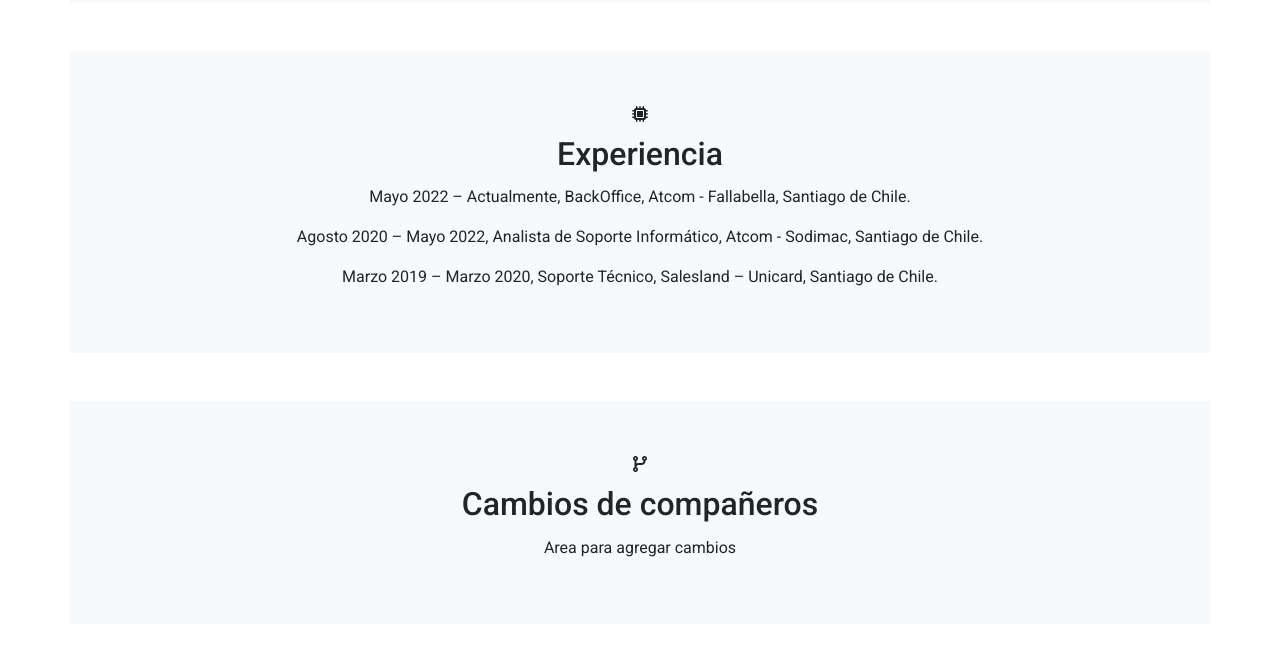
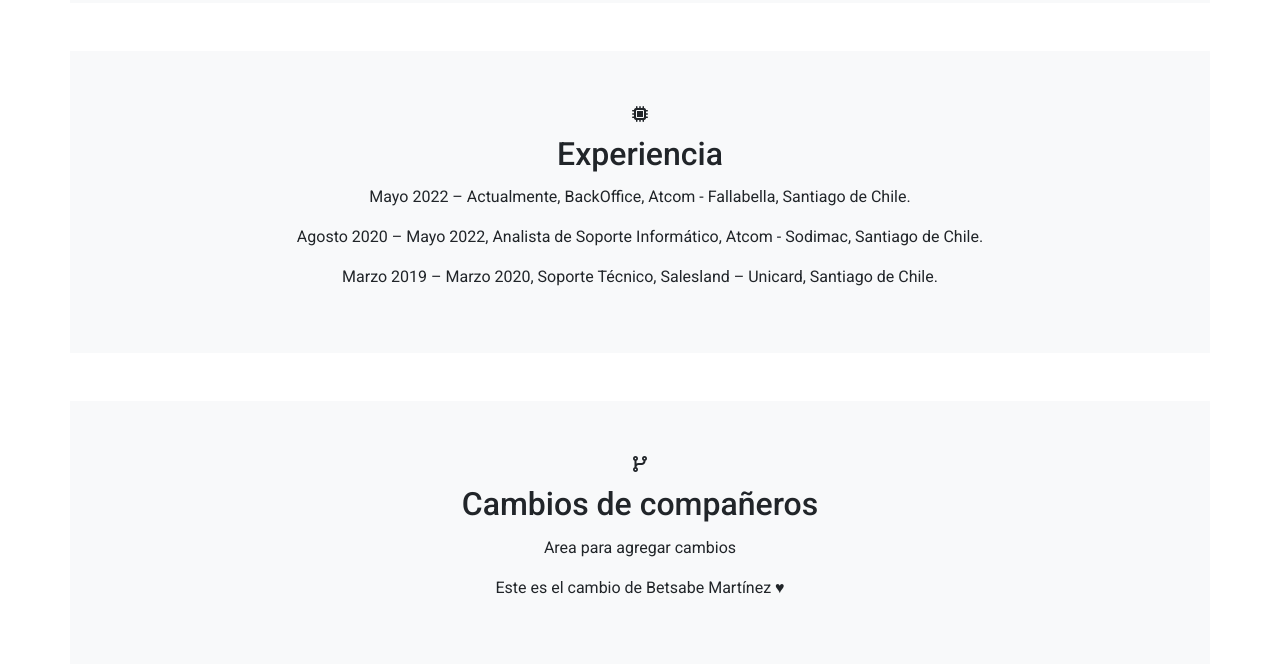
Before and after one commit to afpbcode/afpbcode.github.io, a plain HTML site: page index.html in a window 1280 px wide. Shown: the part 2654-3320 px from the top of the page. Drawn offline with nearby package versions, Linux system fonts and the light colour scheme.

Commit message:
Se agrega párrafo en la seccion de Cambios de compañeros que dice Este es el cambio de Betsabe Martínez

```diff
--- a/index.html
+++ b/index.html
@@ -151,6 +151,7 @@
             <div class="text-center py-1"><i class="fa-solid fa-code-branch"></i></i></div>
             <h2 class="text-center py-1">Cambios de compañeros</h2>
             <p class="text-center">Area para agregar cambios</p>
+            <p class="text-center">Este es el cambio de Betsabe Martínez ♥</p>
             <p class="text-center"><!--Aca podrán agregar sus cambios--></p>
         </div>
     </section>
```
